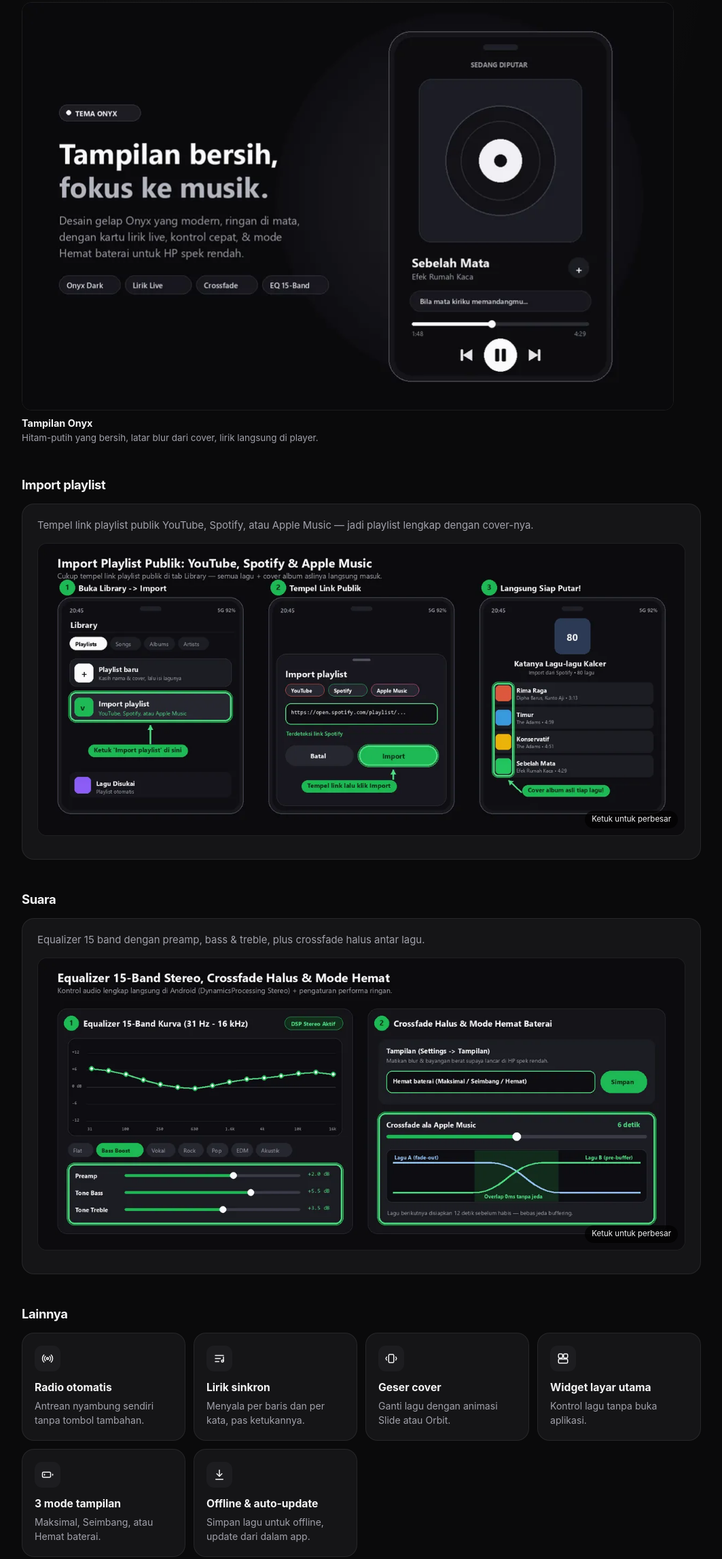
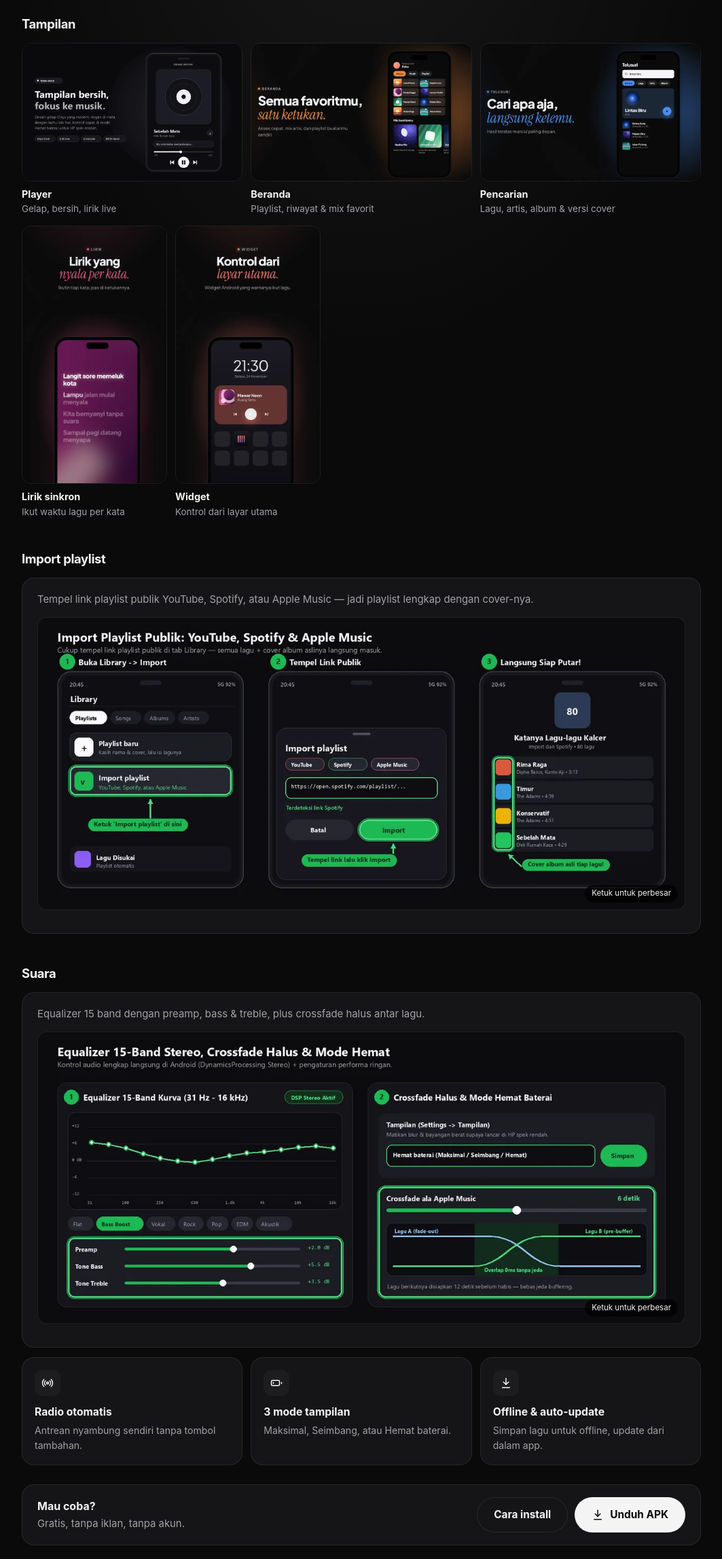
Before and after one commit to h3rwthme/Music-, a plain HTML site: page docs/fitur.html in a window 1280 px wide. Shown: the part 203-2497 px from the top of the page at 68% size, without its empty margins (108-1171 px from the left). Drawn offline with Linux system fonts and the light colour scheme.

Commit message:
Update website docs and assets

```diff
--- a/docs/fitur.html
+++ b/docs/fitur.html
@@ -6,7 +6,7 @@
   <meta name="color-scheme" content="dark" />
   <meta name="theme-color" content="#0a0a0b" />
   <meta name="description" content="Fitur Music Player: radio otomatis, equalizer 15 band, crossfade, import playlist, lirik sinkron." />
-  <title>Fitur — Music Player</title>
+  <title>Fitur Music Player</title>
   <link rel="icon" type="image/svg+xml" href="img/icon.svg" />
   <link rel="stylesheet" href="style.css?v=5" />
   <script>document.documentElement.classList.add("js");</script>
@@ -39,7 +39,16 @@
       <p>Semua yang kamu butuhkan buat dengerin musik, tetap ringan di HP lawas.</p>
     </div>
 
-    <figure class="shot reveal"><img src="img/feature-player-onyx.webp" width="960" height="600" alt="Tampilan player Music Player tema Onyx" decoding="async" fetchpriority="high" /><figcaption><strong>Tampilan Onyx</strong>Hitam-putih yang bersih, latar blur dari cover, lirik langsung di player.</figcaption></figure>
+    <h2 class="section-title reveal">Tampilan</h2>
+      <div class="gallery gallery--wide">
+        <figure class="shot reveal"><img src="img/feature-player-onyx.webp" width="960" height="600" alt="Player" decoding="async" loading="lazy" /><figcaption><strong>Player</strong>Gelap, bersih, lirik live</figcaption></figure>
+        <figure class="shot reveal"><img src="img/home-feed.webp" width="960" height="540" alt="Beranda" decoding="async" loading="lazy" /><figcaption><strong>Beranda</strong>Playlist, riwayat & mix favorit</figcaption></figure>
+        <figure class="shot reveal"><img src="img/explore-search.webp" width="960" height="540" alt="Pencarian" decoding="async" loading="lazy" /><figcaption><strong>Pencarian</strong>Lagu, artis, album & versi cover</figcaption></figure>
+      </div>
+      <div class="gallery gallery--tall">
+        <figure class="shot reveal"><img src="img/lyrics-sync.webp" width="540" height="960" alt="Lirik sinkron" decoding="async" loading="lazy" /><figcaption><strong>Lirik sinkron</strong>Ikut waktu lagu per kata</figcaption></figure>
+        <figure class="shot reveal"><img src="img/android-widget.webp" width="540" height="960" alt="Widget" decoding="async" loading="lazy" /><figcaption><strong>Widget</strong>Kontrol dari layar utama</figcaption></figure>
+      </div>
 
     <h2 class="section-title reveal">Import playlist</h2>
     <section class="panel reveal">
@@ -53,12 +62,8 @@
       <a class="figure" href="https://raw.githubusercontent.com/h3rwthme/Music-/main/screenshots/feature-eq-crossfade.png" target="_blank" rel="noopener"><img src="img/feature-eq-crossfade.webp" width="1200" height="540" alt="Equalizer 15 band dan crossfade" decoding="async" loading="lazy" /></a>
     </section>
 
-    <h2 class="section-title reveal">Lainnya</h2>
-    <section class="features">
+    <section class="features" style="margin-top:14px">
       <div class="feature reveal"><span class="feature__icon"><svg class="icon" viewBox="0 0 24 24" fill="none" stroke="currentColor" stroke-width="2" stroke-linecap="round" stroke-linejoin="round" aria-hidden="true"><path d="M4.9 19.1C1 15.2 1 8.8 4.9 4.9"/><path d="M7.8 16.2c-2.3-2.3-2.3-6.1 0-8.5"/><circle cx="12" cy="12" r="2"/><path d="M16.2 7.8c2.3 2.3 2.3 6.1 0 8.5"/><path d="M19.1 4.9C23 8.8 23 15.1 19.1 19"/></svg></span><h3>Radio otomatis</h3><p>Antrean nyambung sendiri tanpa tombol tambahan.</p></div>
-      <div class="feature reveal"><span class="feature__icon"><svg class="icon" viewBox="0 0 24 24" fill="none" stroke="currentColor" stroke-width="2" stroke-linecap="round" stroke-linejoin="round" aria-hidden="true"><path d="M4 6h16"/><path d="M4 12h10"/><path d="M4 18h7"/><circle cx="18" cy="17" r="2"/><path d="M20 17V9"/></svg></span><h3>Lirik sinkron</h3><p>Menyala per baris dan per kata, pas ketukannya.</p></div>
-      <div class="feature reveal"><span class="feature__icon"><svg class="icon" viewBox="0 0 24 24" fill="none" stroke="currentColor" stroke-width="2" stroke-linecap="round" stroke-linejoin="round" aria-hidden="true"><rect x="7" y="4" width="10" height="16" rx="2"/><path d="m3 9-1.5 3L3 15"/><path d="m21 9 1.5 3L21 15"/></svg></span><h3>Geser cover</h3><p>Ganti lagu dengan animasi Slide atau Orbit.</p></div>
-      <div class="feature reveal"><span class="feature__icon"><svg class="icon" viewBox="0 0 24 24" fill="none" stroke="currentColor" stroke-width="2" stroke-linecap="round" stroke-linejoin="round" aria-hidden="true"><rect x="3" y="3" width="8" height="8" rx="2"/><rect x="13" y="3" width="8" height="8" rx="2"/><rect x="3" y="13" width="18" height="8" rx="2"/></svg></span><h3>Widget layar utama</h3><p>Kontrol lagu tanpa buka aplikasi.</p></div>
       <div class="feature reveal"><span class="feature__icon"><svg class="icon" viewBox="0 0 24 24" fill="none" stroke="currentColor" stroke-width="2" stroke-linecap="round" stroke-linejoin="round" aria-hidden="true"><rect x="2" y="7" width="16" height="10" rx="2"/><path d="M22 11v2"/><path d="M6 11v2"/></svg></span><h3>3 mode tampilan</h3><p>Maksimal, Seimbang, atau Hemat baterai.</p></div>
       <div class="feature reveal"><span class="feature__icon"><svg class="icon" viewBox="0 0 24 24" fill="none" stroke="currentColor" stroke-width="2" stroke-linecap="round" stroke-linejoin="round" aria-hidden="true"><path d="M12 15V3"/><path d="m7 10 5 5 5-5"/><path d="M5 21h14"/></svg></span><h3>Offline &amp; auto-update</h3><p>Simpan lagu untuk offline, update dari dalam app.</p></div>
     </section>
--- a/docs/style.css
+++ b/docs/style.css
@@ -436,3 +436,5 @@ a.figure[href*="virustotal"]::after { content: "Buka di VirusTotal"; }
 @media (max-width: 720px) {
   .cta-bar .btn { padding: 12px 14px; font-size: 0.92rem; }
 }
+.gallery--tall { grid-template-columns: repeat(2, 1fr); }
+@media (min-width: 721px) { .gallery--tall { max-width: 440px; } }
```
Also changed, not shown: docs/cara-install.html (+1 -1 lines), docs/index.html (+1 -1 lines), docs/keamanan.html (+1 -1 lines), docs/img/android-widget.webp (added), docs/img/explore-search.webp (added), docs/img/home-feed.webp (added), docs/img/lyrics-sync.webp (added), 1 other file.
